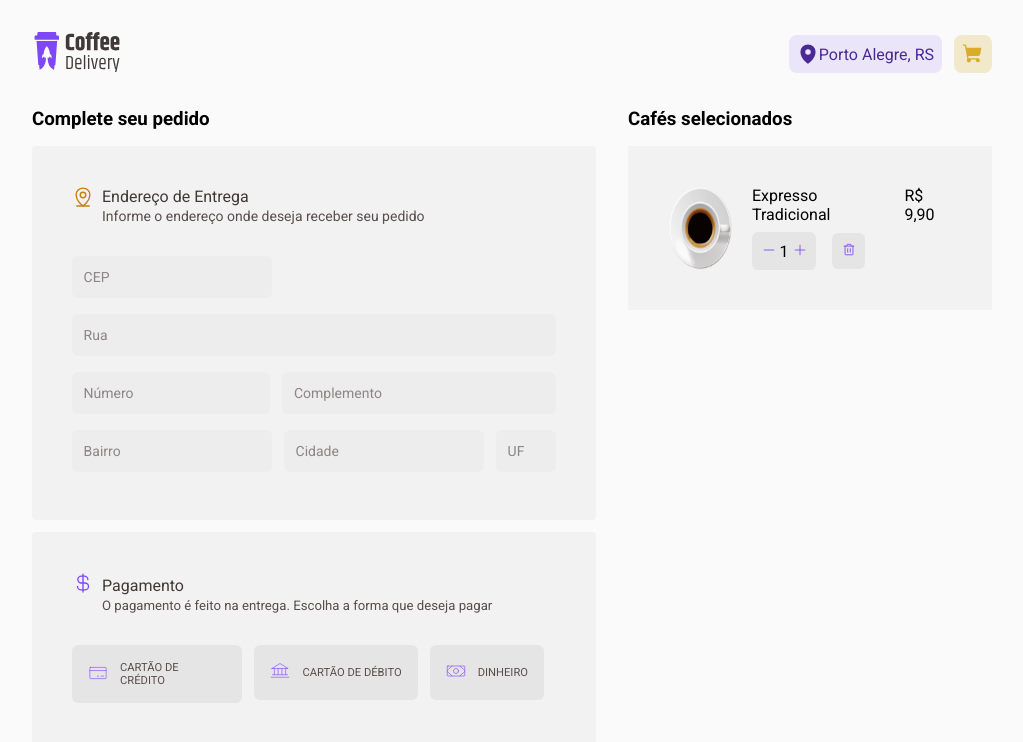
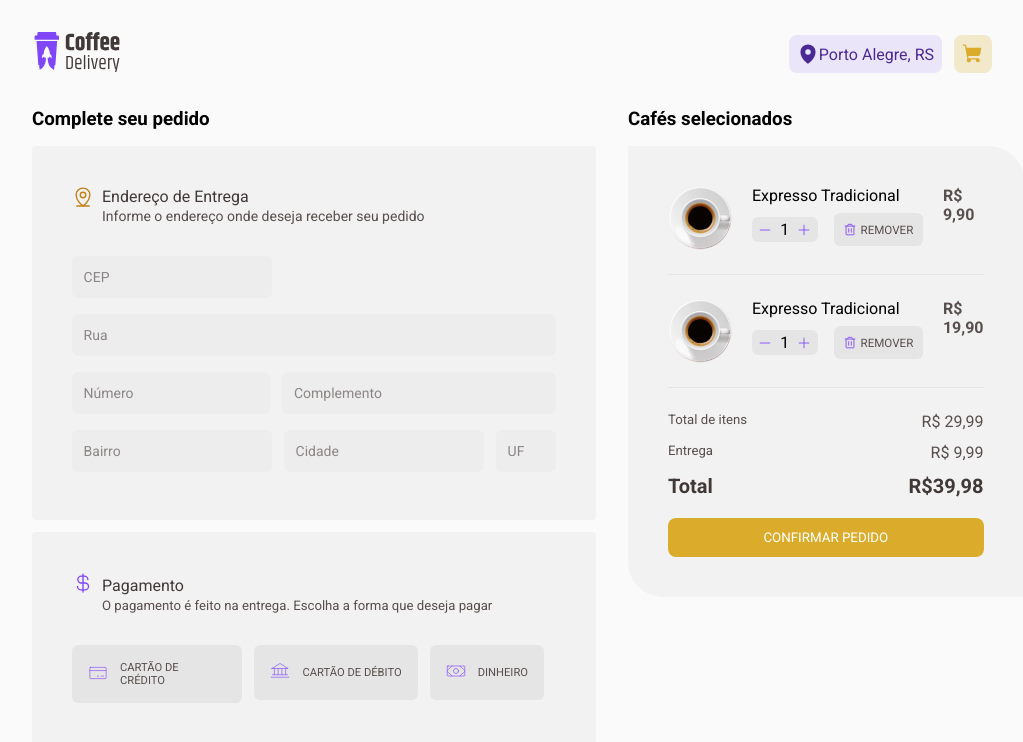
Before and after one commit to AleksVale/Coffe-Delivery, a React (Vite) app in the folder cafe/: page /checkout in a window 1280 px wide. Shown: the top 742 px of the page, without its empty margins (128-1151 px from the left). Built offline with nearby package versions, Linux system fonts and the light colour scheme.

Commit message:
Td pronto ate o checkout

```diff
--- a/cafe/src/components/CafeType/styles.ts
+++ b/cafe/src/components/CafeType/styles.ts
@@ -9,6 +9,7 @@ export const Cafe = styled.div`
  align-items: center;
  max-width: 16rem;
  border-top-right-radius: 15%;
+ border-bottom-left-radius: 15%;
  img{
   max-width: 400px;
   margin-top:-1.25rem;
@@ -44,6 +45,7 @@ export const Preco = styled.div`
 export const CardFinal = styled.div`
   display: flex;
   align-items: center;
+  border-radius: 4px;
   gap: 0.4rem;
   div{
     display: flex;
@@ -52,6 +54,7 @@ export const CardFinal = styled.div`
     button{
       background-color: ${props=> props.theme["base-button"]};
       padding: 0.5rem;
+      color: ${props=> props.theme["purple"]};
       cursor: pointer;
       outline: none;
       border: none;
@@ -59,7 +62,6 @@ export const CardFinal = styled.div`
   }
   div:first-child{
     background-color: ${props=> props.theme["base-button"]};
-    border-radius: 8px;
   }
 `
 export const CartButton = styled.button`
@@ -69,4 +71,8 @@ export const CartButton = styled.button`
     padding: 0.5rem;
     border: none;
     cursor: pointer;
+    transition: all 0.4s ease;
+    :hover{
+      background-color: ${props=> props.theme["purple"]};
+    }
 `
--- a/cafe/src/pages/Checkout/index.tsx
+++ b/cafe/src/pages/Checkout/index.tsx
@@ -1,4 +1,4 @@
-import { AdressForm, CheckoutInfos, CoffeInfos, First, HeaderForm, PlusLessButton, LayoutCheckout, DefaultButton, PaymentForm, RightCard, Second, TypePayment } from "./styles";
+import { AdressForm, CheckoutInfos, CoffeInfos, First, HeaderForm, PlusLessButton, LayoutCheckout, DefaultButton, PaymentForm, RightCard, Second, TypePayment, Valor, ValuesInfo } from "./styles";
 import { MapPinLine, CurrencyDollar, CreditCard, Bank, Money, Minus, Plus, Trash } from "phosphor-react";
 import cafeExpresso from '../../assets/expressoTradicional.png'
 
@@ -93,12 +93,29 @@ export function Checkout(){
           <div>
             <p>Expresso Tradicional</p>
             <p>
-              <PlusLessButton><span><Minus size={14}/></span> 1 <span><Plus size={14}/></span></PlusLessButton>
-              <DefaultButton><span><Trash size={14}/></span></DefaultButton>
+              <PlusLessButton><button><Minus size={14}/></button> 1 <button><Plus size={14}/></button></PlusLessButton>
+              <DefaultButton><button><Trash size={14}/><span>REMOVER</span></button></DefaultButton>
             </p>
           </div>
-          <div>R$ <span>9,90</span></div>
+          <Valor>R$ <span>9,90</span></Valor>
         </CoffeInfos>
+        <CoffeInfos>
+          <img src={cafeExpresso} alt="" />
+          <div>
+            <p>Expresso Tradicional</p>
+            <p>
+              <PlusLessButton><button><Minus size={14}/></button> 1 <button><Plus size={14}/></button></PlusLessButton>
+              <DefaultButton><button><Trash size={14}/><span>REMOVER</span></button></DefaultButton>
+            </p>
+          </div>
+          <Valor>R$ <span>19,90</span></Valor>
+        </CoffeInfos>
+        <ValuesInfo>
+          <p><span>Total de itens</span> <span>R$ 29,99</span></p>
+          <p><span>Entrega</span> <span>R$ 9,99</span></p>
+          <div><span>Total</span> <span>R$39,98</span></div>
+          <button type="submit">CONFIRMAR PEDIDO</button>
+        </ValuesInfo>
       </RightCard>
       </div>
     </LayoutCheckout>
--- a/cafe/src/pages/Checkout/styles.ts
+++ b/cafe/src/pages/Checkout/styles.ts
@@ -1,11 +1,11 @@
 import styled from "styled-components";
 
-export const LayoutCheckout = styled.div`
+export const LayoutCheckout = styled.form`
   display: flex;
   padding: 0 10rem;
   gap: 2rem;
 `
-export const CheckoutInfos = styled.form`
+export const CheckoutInfos = styled.div`
 
   max-width: 40rem;
   border-radius: 4px;
@@ -61,6 +61,9 @@ export const AdressForm = styled.div`
     font-size: 0.875rem;
     color: ${props=>props.theme["base-text"]};
     border-radius: 6px;
+  }
+  input:focus{
+    outline: 1px solid ${props=>props.theme["yellow-dark"]};
   }
   p:nth-child(2){
     input{
@@ -142,29 +145,109 @@ export const TypePayment = styled.div`
     max-width: 40rem;
     background-color: ${props=> props.theme['base-card']};
     margin-top:1rem;
-    padding: 2.5rem;
+    padding: 1rem 2.5rem 2.5rem;
+    border-top-right-radius:35px;
+    border-bottom-left-radius:35px;
   `
   export const CoffeInfos = styled.div`
   display:flex;
   gap: 1.25rem;
+  padding: 1.5rem 0;
+  border-bottom: 1px solid ${props=> props.theme["base-button"]};
+  div{
+    p{
+      display:flex;
+      align-items:center;
+    }
+  }
   img{
     max-width: 4rem;
+    max-height: 4rem;
   }
   `
-  export const DefaultButton = styled.button`
-    border: none;
-    padding: 0.6rem;
+  export const DefaultButton = styled.div`
+   padding: 0.2rem;
     margin-top: 0.5rem;
     font-size: 0.725rem;
     background-color: ${props=> props.theme['base-button']};
     vertical-align: middle;
     border-radius:6px;
+      display: flex;
+      align-items: center;
+      gap: 0.3rem;
+
+  button{
+    border: none;
+    padding: 0.4rem;
+    background-color: transparent;
+    display: flex;
+    gap: 0.2rem;
+    color: ${props=> props.theme['purple']};
     cursor: pointer;
+
     span{
-      color: ${props=> props.theme['purple']};
+      color: ${props=> props.theme['base-text']};
+      font-size: 0.725rem;
     }
+  }
   `
   export const PlusLessButton = styled(DefaultButton)`
     margin-right: 1rem;
     font-size: 1rem;
+    button{
+      padding: 0 0.2rem;
+      transition: all 0.3s ease;
+    }
+    button:hover{
+      color: ${props=> props.theme['purple-dark']};
+    }
   `
+  export const Valor = styled.div`
+    color: ${props=> props.theme["base-text"]};
+    font-weight: 700;
+  `
+  export const ValuesInfo = styled.div`
+  padding: 1.5rem 0 0;
+  span{
+
+  }
+  p{
+   display: flex;
+   justify-content: space-between;
+   padding-bottom: 0.75rem;
+
+    color: ${props=> props.theme["base-text"]};
+    font-size: 0.825rem;
+    span:last-child{
+      font-size: 1rem;
+    }
+  }
+  // preco final
+  div{
+   display: flex;
+   justify-content: space-between;
+   padding-bottom: 1.25rem;
+    span{
+      color: ${props=> props.theme["base-subtitle"]};
+      font-weight: 700;
+      font-size: 1.25rem;
+  }
+  }
+  //payment button
+  button{
+    display: flex;
+    width: 100%;
+    justify-content: center;
+    padding: 0.75rem 0;
+    border: none;
+    border-radius: 8px;
+    background: ${props=> props.theme["yellow"]};
+    color: ${props=> props.theme["white"]};
+    transition: all 0.4s ease;
+    cursor:pointer;
+  }
+  button:hover{
+    background: ${props=> props.theme["yellow-dark"]};
+  }
+
+  `
--- a/cafe/src/pages/Home/index.tsx
+++ b/cafe/src/pages/Home/index.tsx
@@ -1,7 +1,7 @@
 import {ShoppingCart, Timer, Coffee, Package } from 'phosphor-react'
 import imagem from '../../assets/Imagem.png'
 import { CafeType } from '../../components/CafeType'
-import { Card, Card1, Card2, Card3, Card4, CardType, Intro, Title,Content } from './style'
+import { Card, Card1, Card2, Card3, Card4, Intro, Title,Content } from './style'
 
 export function Home(){
 
```
